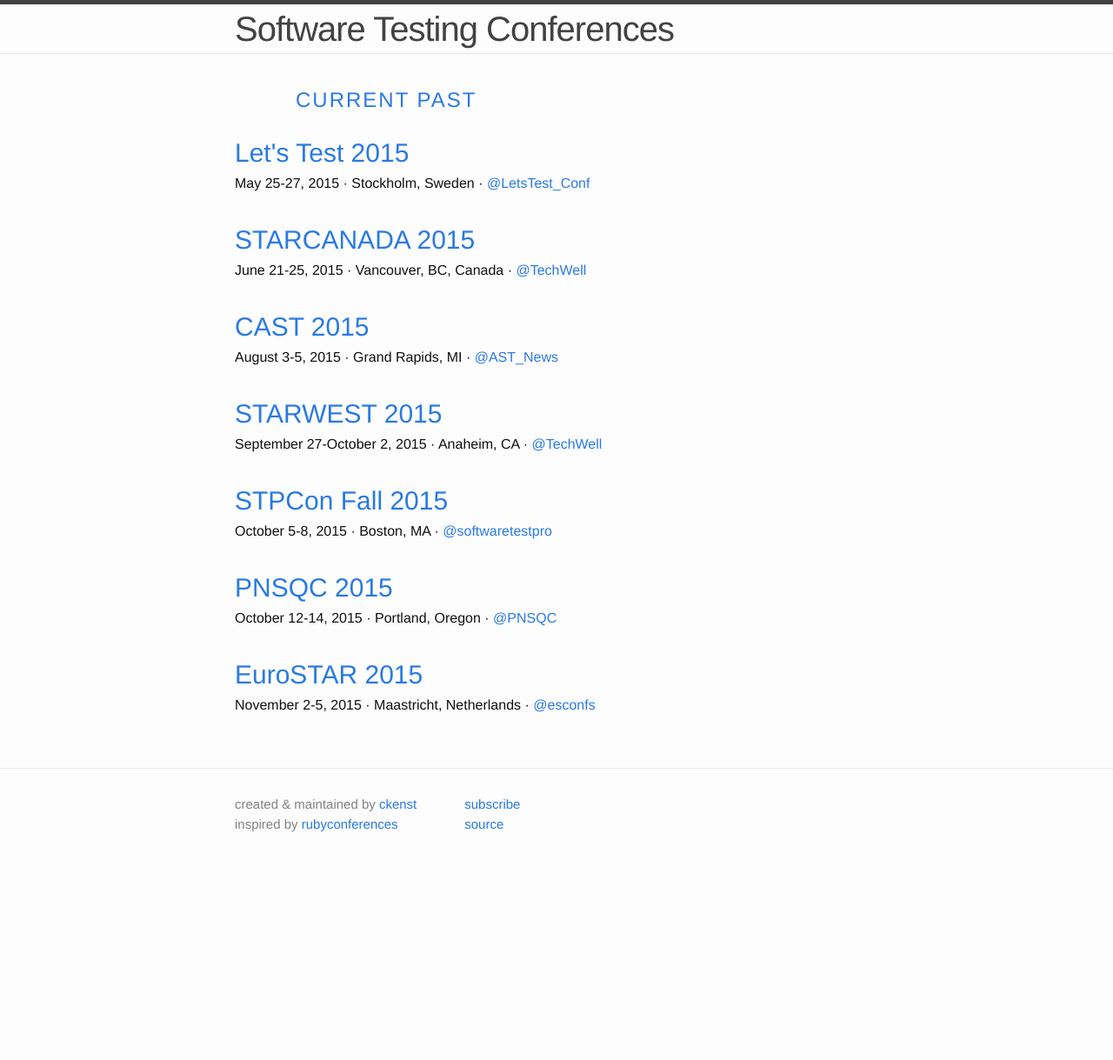
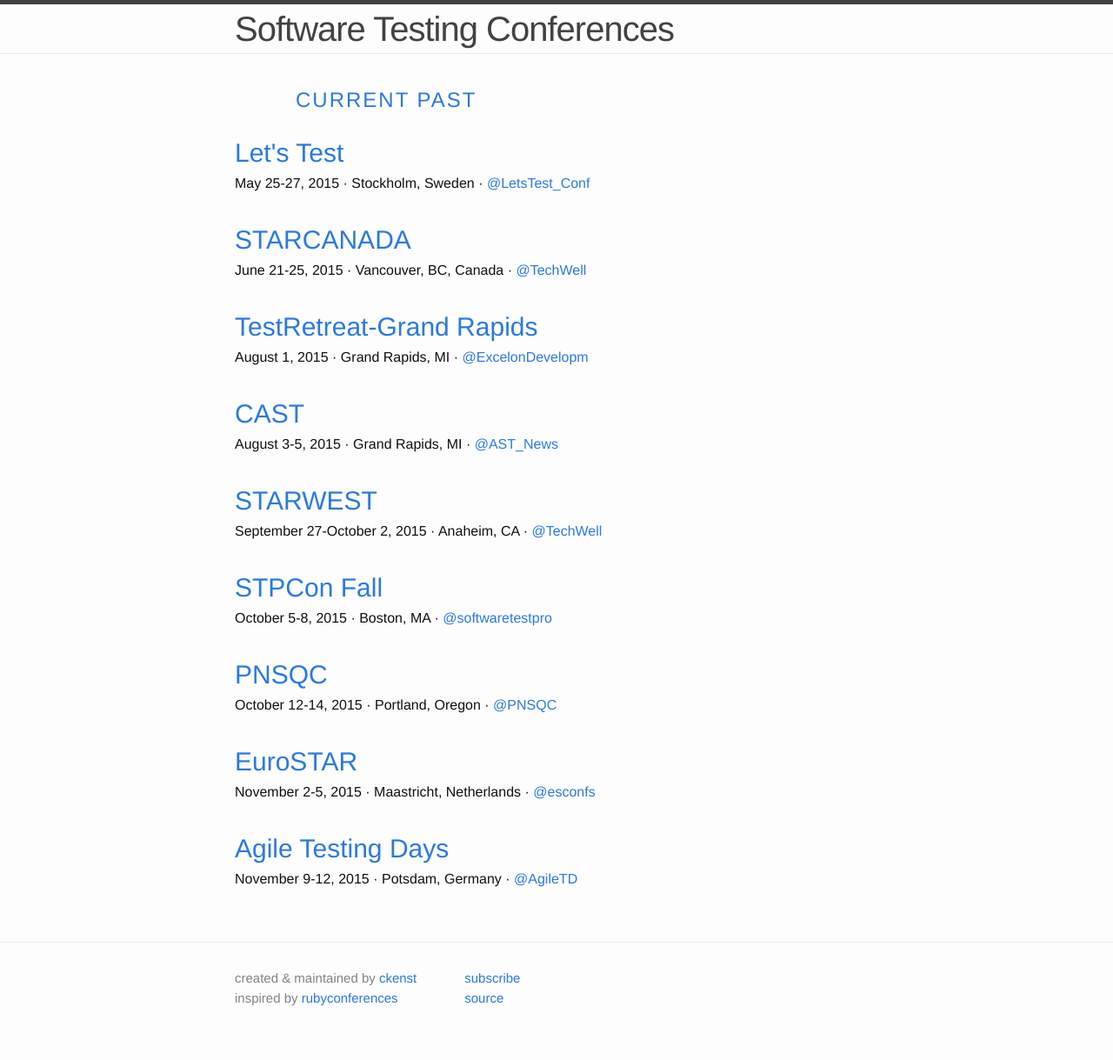
Before and after one commit to TestingConferences/testingconferences.github.io, a Jekyll site: the page built from index.html, in a window 1280 px wide. Shown: the whole page at 87% size. Built offline with Jekyll 4.4.1, drawn with Linux system fonts in a browser that asks for light colours; before the commit the page ends 1019 px from its top, so only the background shows below that.

Commit message:
Added TestRetreat and Agile Testing Days

```diff
--- a/_data/current.yml
+++ b/_data/current.yml
@@ -1,32 +1,38 @@
-- name: Let's Test 2015
+- name: Let's Test
   location: Stockholm, Sweden
   dates: "May 25-27, 2015"
   url: http://lets-test.com
   twitter: LetsTest_Conf
   reg_phrase: Registration is open
 
-- name: STARCANADA 2015
+- name: STARCANADA
   location: Vancouver, BC, Canada
   dates: "June 21-25, 2015"
   url: http://starcanada.techwell.com
   twitter: TechWell
   reg_phrase: Registration is open
 
-- name: CAST 2015
+- name: TestRetreat-Grand Rapids
+  location: Grand Rapids, MI
+  dates: "August 1, 2015"
+  url: http://www.eventbrite.com/e/testretreat-grand-rapids-tickets-16403567512
+  twitter: ExcelonDevelopm
+
+- name: CAST
   location: Grand Rapids, MI
   dates: "August 3-5, 2015"
   url: http://www.associationforsoftwaretesting.org/conference/cast-2015/
   twitter: AST_News
   reg_phrase: Registration is open
 
-- name: STARWEST 2015
+- name: STARWEST
   location: Anaheim, CA
   dates: "September 27-October 2, 2015"
   url: http://starwest.techwell.com
   twitter: TechWell
   reg_phrase: Registration is open
 
-- name: STPCon Fall 2015
+- name: STPCon Fall
   location: Boston, MA
   dates: "October 5-8, 2015"
   url: http://www.stpcon.com
@@ -34,7 +40,7 @@
   cfp_phrase: Call for Proposals is Open
   cfp_date: "May 15, 2015"
 
-- name: PNSQC 2015
+- name: PNSQC
   location: Portland, Oregon
   dates: "October 12-14, 2015"
   url: http://www.pnsqc.org/2015-conference/
@@ -43,9 +49,15 @@
   cfp_phrase: Call for Abstracts is open
   cfp_date: "May, 2015"
 
-- name: EuroSTAR 2015
+- name: EuroSTAR
   location: Maastricht, Netherlands
   dates: "November 2-5, 2015"
   url: http://conference.eurostarsoftwaretesting.com/
   twitter: esconfs
   reg_phrase: Registration is open
+
+- name: Agile Testing Days
+  location: Potsdam, Germany
+  dates: "November 9-12, 2015"
+  url: http://www.agiletestingdays.com/
+  twitter: AgileTD
```
Also changed, not shown: README.md.
